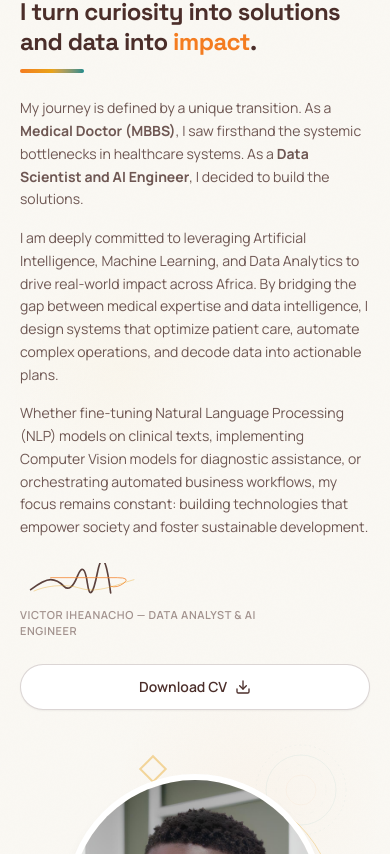
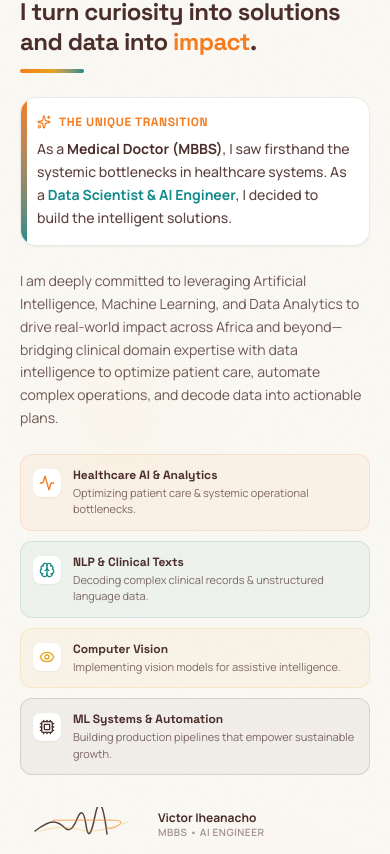
Before and after one commit to HiNacho/premium_portfolio, a Next.js app: page / in a window 390 px wide. Shown: the part 1490-2344 px from the top of the page. Built offline with nearby package versions, Linux system fonts and the light colour scheme.

Commit message:
feat(about): modular story storytelling cards, medical AI transition callout, and scannable mobile matrix

```diff
--- a/src/components/sections/About.tsx
+++ b/src/components/sections/About.tsx
@@ -3,16 +3,43 @@
 import React from 'react';
 import Image from 'next/image';
 import { motion } from 'framer-motion';
-import { MapPin, Briefcase, Mail, Download } from 'lucide-react';
+import { MapPin, Briefcase, Mail, Download, Sparkles, Activity, Brain, Eye, Cpu } from 'lucide-react';
 import { CircularMotif } from '../ui/AfricanPattern';
 import { portfolioData } from '../../data/portfolioData';
 
 export const About: React.FC = () => {
   const { email, location, experienceYears, resumeUrl } = portfolioData.personalInfo;
 
+  const expertisePillars = [
+    {
+      icon: <Activity className="w-4 h-4 text-[#F47C20]" />,
+      title: "Healthcare AI & Analytics",
+      description: "Optimizing patient care & systemic operational bottlenecks.",
+      bg: "bg-[#F47C20]/5 border-[#F47C20]/15"
+    },
+    {
+      icon: <Brain className="w-4 h-4 text-[#138A8A]" />,
+      title: "NLP & Clinical Texts",
+      description: "Decoding complex clinical records & unstructured language data.",
+      bg: "bg-[#138A8A]/5 border-[#138A8A]/15"
+    },
+    {
+      icon: <Eye className="w-4 h-4 text-[#E8A317]" />,
+      title: "Computer Vision",
+      description: "Implementing vision models for assistive intelligence.",
+      bg: "bg-[#E8A317]/5 border-[#E8A317]/15"
+    },
+    {
+      icon: <Cpu className="w-4 h-4 text-[#4B2E2A]" />,
+      title: "ML Systems & Automation",
+      description: "Building production pipelines that empower sustainable growth.",
+      bg: "bg-[#4B2E2A]/5 border-[#4B2E2A]/15"
+    }
+  ];
+
   return (
     <section id="about" className="relative py-14 sm:py-20 md:py-28 overflow-hidden bg-grain bg-warm-white">
-      {/* Decorative background elements */}
+      {/* Decorative background ambient glows */}
       <div className="absolute top-1/4 left-0 w-[240px] sm:w-[300px] h-[240px] sm:h-[300px] bg-glow-gold opacity-50 pointer-events-none" />
       <div className="absolute right-0 bottom-1/4 w-[280px] sm:w-[350px] h-[280px] sm:h-[350px] bg-glow-orange opacity-40 pointer-events-none" />
 
@@ -21,63 +48,138 @@ export const About: React.FC = () => {
 
           {/* Left Column - The Story */}
           <div className="lg:col-span-7 flex flex-col items-start">
-            <div className="inline-flex items-center gap-2 px-3 py-1 rounded-full bg-[#138A8A]/10 border border-[#138A8A]/20 text-[#138A8A] text-[11px] sm:text-xs font-semibold uppercase tracking-wider mb-3 sm:mb-4">
-              <span className="w-1.5 h-1.5 rounded-full bg-[#138A8A]" />
+
+            {/* Pill Badge */}
+            <motion.div
+              initial={{ opacity: 0, y: 12 }}
+              whileInView={{ opacity: 1, y: 0 }}
+              viewport={{ once: true }}
+              transition={{ duration: 0.5 }}
+              className="inline-flex items-center gap-2 px-3 sm:px-3.5 py-1 sm:py-1.5 rounded-full bg-[#138A8A]/10 border border-[#138A8A]/20 text-[#138A8A] text-[11px] sm:text-xs font-semibold uppercase tracking-wider mb-3 sm:mb-4 shadow-xs"
+            >
+              <span className="w-1.5 h-1.5 rounded-full bg-[#138A8A] animate-pulse" />
               <span>About Me</span>
+            </motion.div>
+
+            {/* Headline */}
+            <motion.h2
+              initial={{ opacity: 0, y: 15 }}
+              whileInView={{ opacity: 1, y: 0 }}
+              viewport={{ once: true }}
+              transition={{ duration: 0.55, delay: 0.05 }}
+              className="font-heading text-2xl sm:text-3xl md:text-4xl lg:text-[2.6rem] font-bold tracking-tight text-[#4B2E2A] leading-tight mb-3 sm:mb-4"
+            >
+              I turn curiosity into solutions <br className="hidden sm:inline" />
+              and data into <span className="text-[#F47C20]">impact</span>.
+            </motion.h2>
+
+            {/* Accent divider line */}
+            <div className="w-16 h-1 bg-gradient-to-r from-[#F47C20] via-[#E8A317] to-[#138A8A] rounded-full mb-6 sm:mb-8" />
+
+            {/* Featured Story Callout Card (Doctor to AI Engineer) */}
+            <motion.div
+              initial={{ opacity: 0, y: 15 }}
+              whileInView={{ opacity: 1, y: 0 }}
+              viewport={{ once: true }}
+              transition={{ duration: 0.6, delay: 0.1 }}
+              className="w-full bg-white/95 backdrop-blur-xs border border-[#4B2E2A]/10 rounded-2xl p-4 sm:p-6 mb-6 shadow-xs relative overflow-hidden"
+            >
+              <div className="absolute top-0 left-0 w-1.5 h-full bg-gradient-to-b from-[#F47C20] to-[#138A8A]" />
+
+              <div className="flex items-center gap-2 mb-2 text-[#F47C20] font-heading font-bold text-xs uppercase tracking-wider">
+                <Sparkles size={14} />
+                <span>The Unique Transition</span>
               </div>
 
-            <h2 className="font-heading text-2xl sm:text-3xl md:text-4xl lg:text-[2.6rem] font-bold tracking-tight text-[#4B2E2A] leading-tight mb-3 sm:mb-4">
-              I turn curiosity into solutions <br className="hidden sm:inline" />
-              and data into <span className="text-[#F47C20]">impact</span>.
-            </h2>
+              <p className="font-sans text-[14px] sm:text-[15px] text-[#4B2E2A]/90 leading-relaxed font-medium">
+                As a <strong className="text-[#4B2E2A] font-bold">Medical Doctor (MBBS)</strong>, I saw firsthand the systemic bottlenecks in healthcare systems. As a <strong className="text-[#138A8A] font-bold">Data Scientist &amp; AI Engineer</strong>, I decided to build the intelligent solutions.
+              </p>
+            </motion.div>
 
-            {/* Custom geometric wavy divider line representing flow */}
-            <div className="w-16 h-1 bg-gradient-to-r from-[#F47C20] via-[#E8A317] to-[#138A8A] rounded-full mb-6 sm:mb-8" />
+            {/* Core Mission Paragraph */}
+            <motion.p
+              initial={{ opacity: 0, y: 15 }}
+              whileInView={{ opacity: 1, y: 0 }}
+              viewport={{ once: true }}
+              transition={{ duration: 0.6, delay: 0.15 }}
+              className="font-sans text-[14px] sm:text-base text-[#4B2E2A]/80 leading-relaxed mb-6"
+            >
+              I am deeply committed to leveraging Artificial Intelligence, Machine Learning, and Data Analytics to drive real-world impact across Africa and beyond&mdash;bridging clinical domain expertise with data intelligence to optimize patient care, automate complex operations, and decode data into actionable plans.
+            </motion.p>
 
-            <div className="font-sans text-[14px] sm:text-base text-[#4B2E2A]/80 space-y-4 sm:space-y-5 leading-relaxed mb-6 sm:mb-8 max-w-2xl">
-              <p>
-                My journey is defined by a unique transition. As a <strong>Medical Doctor (MBBS)</strong>, I saw firsthand the systemic bottlenecks in healthcare systems. As a <strong>Data Scientist and AI Engineer</strong>, I decided to build the solutions.
-              </p>
-              <p>
-                I am deeply committed to leveraging Artificial Intelligence, Machine Learning, and Data Analytics to drive real-world impact across Africa. By bridging the gap between medical expertise and data intelligence, I design systems that optimize patient care, automate complex operations, and decode data into actionable plans.
-              </p>
-              <p>
-                Whether fine-tuning Natural Language Processing (NLP) models on clinical texts, implementing Computer Vision models for diagnostic assistance, or orchestrating automated business workflows, my focus remains constant: building technologies that empower society and foster sustainable development.
+            {/* 4-Pillar Expertise Grid (Mobile Optimized) */}
+            <motion.div
+              initial={{ opacity: 0, y: 15 }}
+              whileInView={{ opacity: 1, y: 0 }}
+              viewport={{ once: true }}
+              transition={{ duration: 0.6, delay: 0.2 }}
+              className="grid grid-cols-1 sm:grid-cols-2 gap-2.5 sm:gap-3 w-full mb-6 sm:mb-8"
+            >
+              {expertisePillars.map((pillar) => (
+                <div
+                  key={pillar.title}
+                  className={`p-3 sm:p-3.5 rounded-xl border flex items-start gap-3 transition-colors ${pillar.bg}`}
+                >
+                  <div className="p-1.5 bg-white rounded-lg shadow-xs shrink-0 mt-0.5">
+                    {pillar.icon}
+                  </div>
+                  <div>
+                    <h3 className="font-heading font-bold text-xs sm:text-sm text-[#4B2E2A]">
+                      {pillar.title}
+                    </h3>
+                    <p className="font-sans text-[11px] sm:text-xs text-[#4B2E2A]/70 leading-normal mt-0.5">
+                      {pillar.description}
                     </p>
                   </div>
+                </div>
+              ))}
+            </motion.div>
 
-            {/* Handwritten Signature */}
-            <div className="mb-6 sm:mb-8 w-full max-w-[240px]">
+            {/* Signature & Download Action Row */}
+            <motion.div
+              initial={{ opacity: 0, y: 15 }}
+              whileInView={{ opacity: 1, y: 0 }}
+              viewport={{ once: true }}
+              transition={{ duration: 0.6, delay: 0.25 }}
+              className="flex flex-col sm:flex-row items-stretch sm:items-center justify-between gap-4 w-full pt-2"
+            >
+              {/* Signature Lockup */}
+              <div className="flex items-center gap-3">
+                <div className="w-auto h-9 sm:h-11">
                   <svg
-                width="160"
-                height="50"
+                    width="140"
+                    height="40"
                     viewBox="0 0 180 60"
                     fill="none"
                     stroke="#4B2E2A"
                     strokeWidth="2.5"
                     strokeLinecap="round"
                     strokeLinejoin="round"
-                className="opacity-90 w-auto h-10 sm:h-12"
+                    className="opacity-90 w-full h-full"
                   >
-                {/* Simulated elegant vector script signature path */}
                     <path d="M10,40 Q30,25 40,25 T60,35 T80,20 T95,30 T110,15 T130,45" />
                     <path d="M40,22 L140,22 Q160,22 150,30 T130,35" stroke="#F47C20" strokeWidth="1.5" opacity="0.8" />
                     <path d="M15,42 C30,35 60,30 85,38 C110,46 140,32 165,25" stroke="#E8A317" strokeWidth="1" opacity="0.6" />
                   </svg>
-              <p className="text-[11px] sm:text-xs font-semibold text-[#4B2E2A]/50 uppercase tracking-wider mt-1">
-                Victor Iheanacho &mdash; Data Analyst &amp; AI Engineer
-              </p>
+                </div>
+                <div>
+                  <p className="text-xs font-bold text-[#4B2E2A] leading-tight">Victor Iheanacho</p>
+                  <p className="text-[10px] sm:text-[11px] font-semibold text-[#4B2E2A]/50 uppercase tracking-wider">MBBS &bull; AI Engineer</p>
+                </div>
               </div>
 
+              {/* Download CV CTA */}
               <a
                 href={resumeUrl}
                 target="_blank"
                 rel="noreferrer"
-              className="w-full sm:w-auto inline-flex items-center justify-center gap-2 px-6 py-3 rounded-full border border-[#4B2E2A]/20 text-[#4B2E2A] hover:border-[#138A8A] hover:text-[#138A8A] font-semibold text-sm sm:text-base transition-all bg-white shadow-xs group"
+                className="inline-flex items-center justify-center gap-2 px-5 py-2.5 sm:py-3 rounded-full border border-[#4B2E2A]/20 text-[#4B2E2A] hover:border-[#F47C20] hover:text-[#F47C20] font-semibold text-xs sm:text-sm transition-all bg-white shadow-xs group text-center"
               >
                 <span>Download CV</span>
-              <Download size={16} className="transition-transform duration-200 group-hover:translate-y-0.5" />
+                <Download size={14} className="transition-transform duration-200 group-hover:translate-y-0.5" />
               </a>
+            </motion.div>
+
           </div>
 
           {/* Right Column - Arched Frame & Facts Overlay */}
```
Lines whose indentation alone changed are shown as unchanged.
